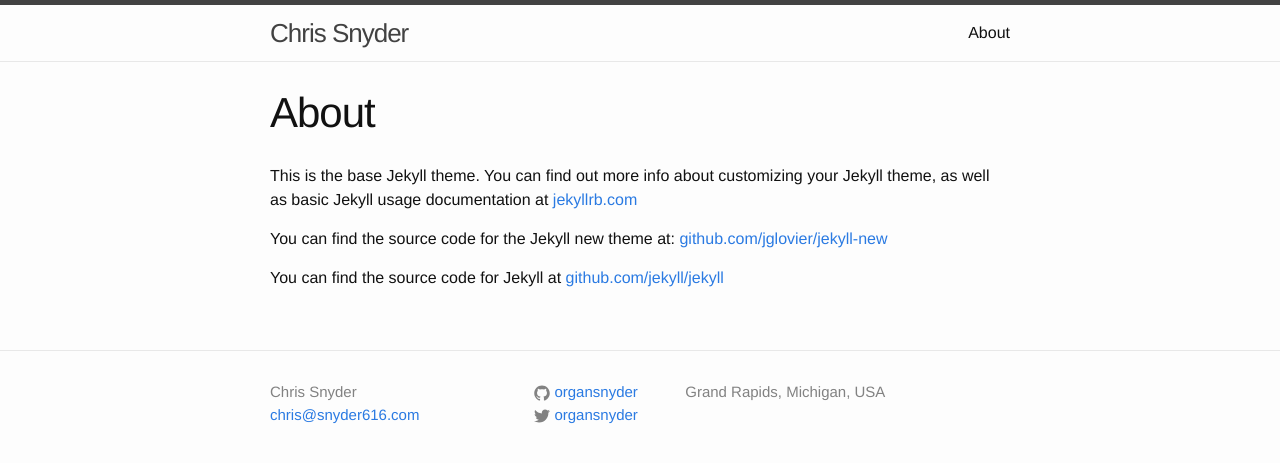
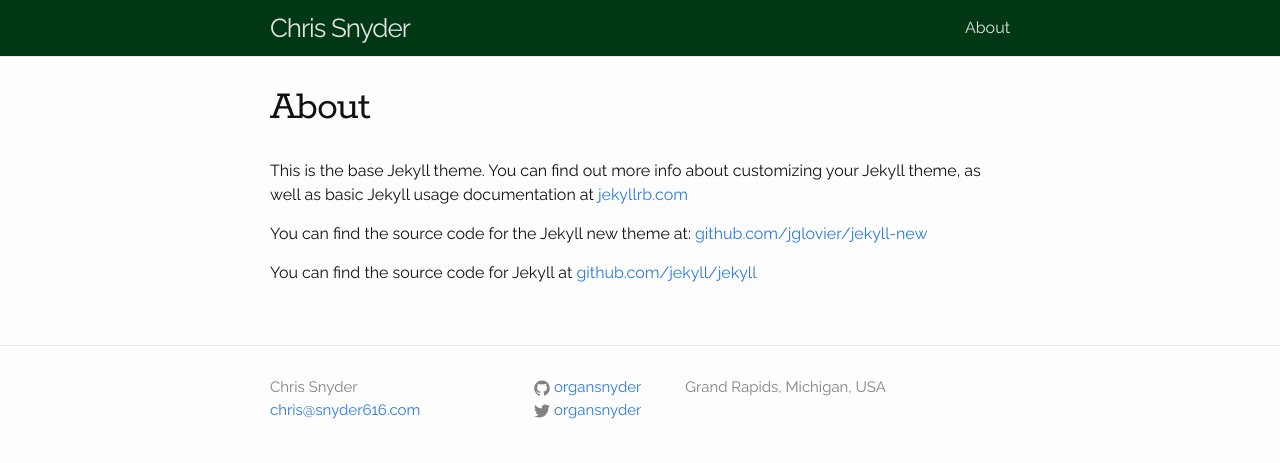
Before and after one commit to csnyder616/snyder616.com, a Jekyll site: the page built from about.md, in a window 1280 px wide. Shown: the top 463 px of the page. Built offline with Jekyll 4.4.1, drawn with Linux system fonts in a browser that asks for light colours.

Commit message:
styling changes

```diff
--- a/_includes/head.html
+++ b/_includes/head.html
@@ -7,5 +7,6 @@
     <meta name="description" content="{{ site.description }}">
 
     <link rel="stylesheet" href="{{ "/css/main.css" | prepend: site.baseurl }}">
+    <link href='http://fonts.googleapis.com/css?family=Rokkitt:400,700|Raleway:600,400' rel='stylesheet' type='text/css'>
     <link rel="canonical" href="{{ page.url | replace:'index.html','' | prepend: site.baseurl | prepend: site.url }}">
 </head>
--- a/_sass/_base.scss
+++ b/_sass/_base.scss
@@ -1,3 +1,8 @@
+
+$base-font-family: 'Raleway', sans-serif;
+$title-font-family: 'Rokkitt', serif;
+
+
 /**
  * Reset some basic elements
  */
@@ -23,6 +28,10 @@
     -webkit-text-size-adjust: 100%;
 }
 
+
+h1, h2, h3, h4, h5, h6 {
+    font-family: $title-font-family;
+}
 
 
 /**
--- a/_sass/_layout.scss
+++ b/_sass/_layout.scss
@@ -1,13 +1,18 @@
+
+$head-background: #003816;
+$head-foreground: #e3e3e3;
+
 /**
  * Site header
  */
 .site-header {
-    border-top: 5px solid $grey-color-dark;
     border-bottom: 1px solid $grey-color-light;
     min-height: 56px;
 
     // Positioning context for the mobile navigation icon
     position: relative;
+    background: $head-background;
+    color: $head-foreground;
 }
 
 .site-title {
@@ -19,7 +24,7 @@
 
     &,
     &:visited {
-        color: $grey-color-dark;
+        color: $head-foreground;
     }
 }
 
@@ -32,7 +37,7 @@
     }
 
     .page-link {
-        color: $text-color;
+        color: $head-foreground;
         line-height: $base-line-height;
 
         // Gaps between nav items, but not on the first one
@@ -188,7 +193,11 @@
     font-size: 24px;
 }
 
+.read-more {
+    float: right;
+    font-size: 14px;
 
+}
 
 /**
  * Posts
```
Also changed, not shown: index.html (+4 -3 lines).
